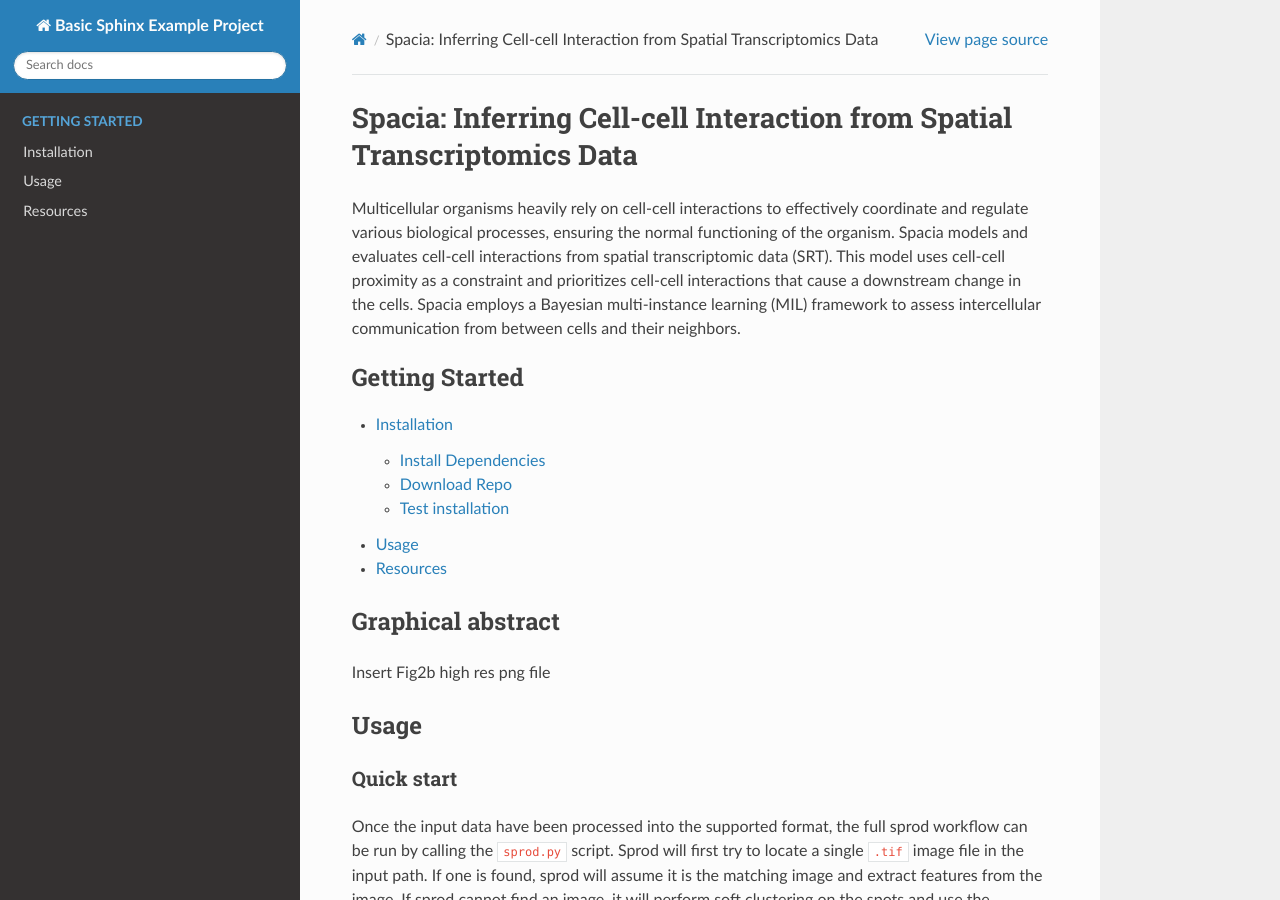
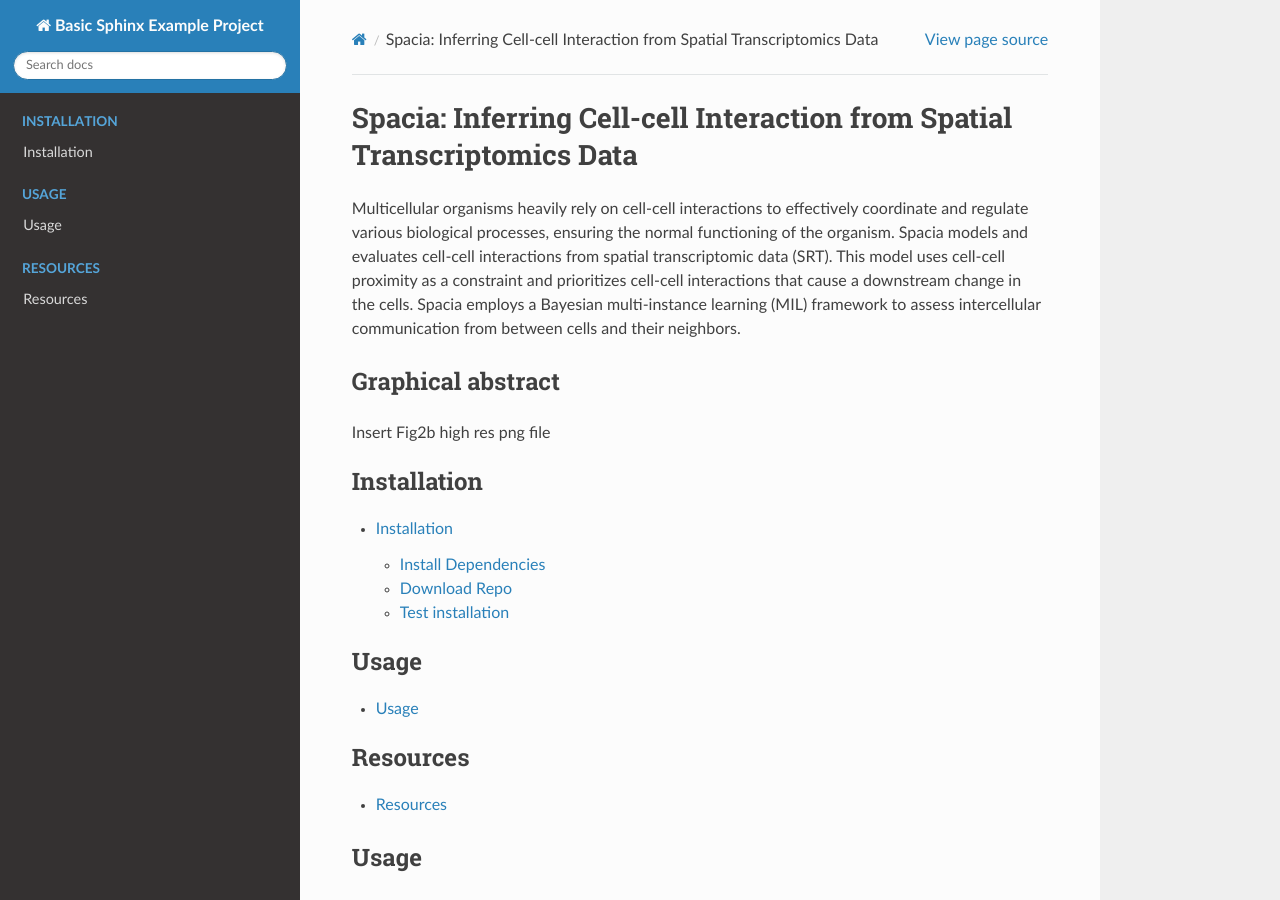
Before and after one commit to nickwfj123/spacia2022_doc, a Sphinx documentation site: the page built from docs/index.rst, in a window 1280 px wide and 900 px high. Built offline with Sphinx 7.4.7 and the Read the Docs theme 2.0.0, drawn with Linux system fonts in a browser that asks for light colours.

Commit message:
Update index.rst

```diff
--- a/docs/index.rst
+++ b/docs/index.rst
@@ -3,16 +3,24 @@ Spacia: Inferring Cell-cell Interaction from Spatial Transcriptomics Data
 
 Multicellular organisms heavily rely on cell-cell interactions to effectively coordinate and regulate various biological processes, ensuring the normal functioning of the organism. Spacia models and evaluates cell-cell interactions from spatial transcriptomic data (SRT). This model uses cell-cell proximity as a constraint and prioritizes cell-cell interactions that cause a downstream change in the cells. Spacia employs a Bayesian multi-instance learning (MIL) framework to assess intercellular communication from between cells and their neighbors.
 
-.. toctree::
-   :caption: Getting Started
-
-   installation
-   usage
-   resources
-
 Graphical abstract
 --------
 Insert Fig2b high res png file
+
+.. toctree::
+   :caption: Installation
+
+   installation
+
+.. toctree::
+   :caption: Usage
+
+   usage
+
+.. toctree::
+   :caption: Resources
+
+   resources
 
 
 Usage
```
